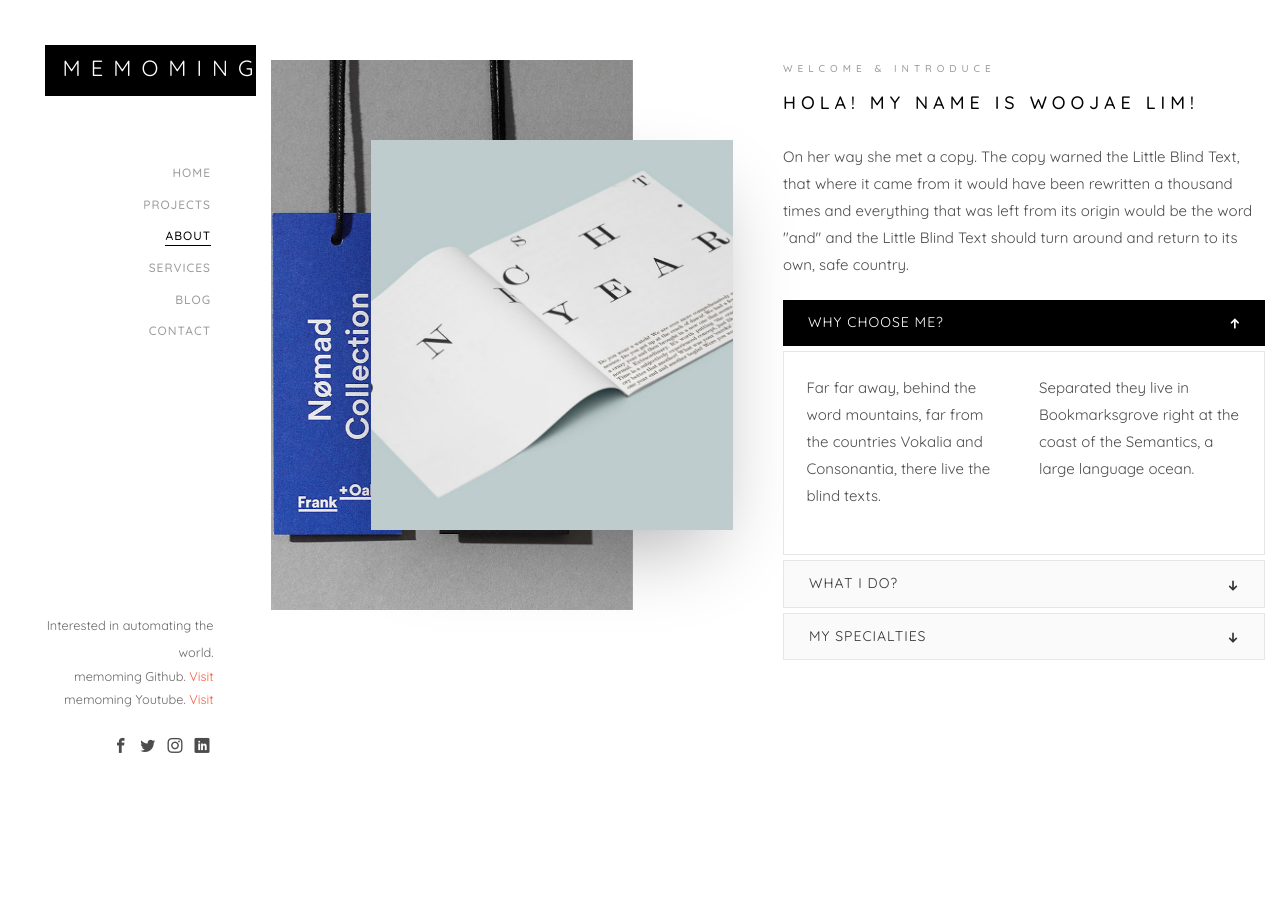
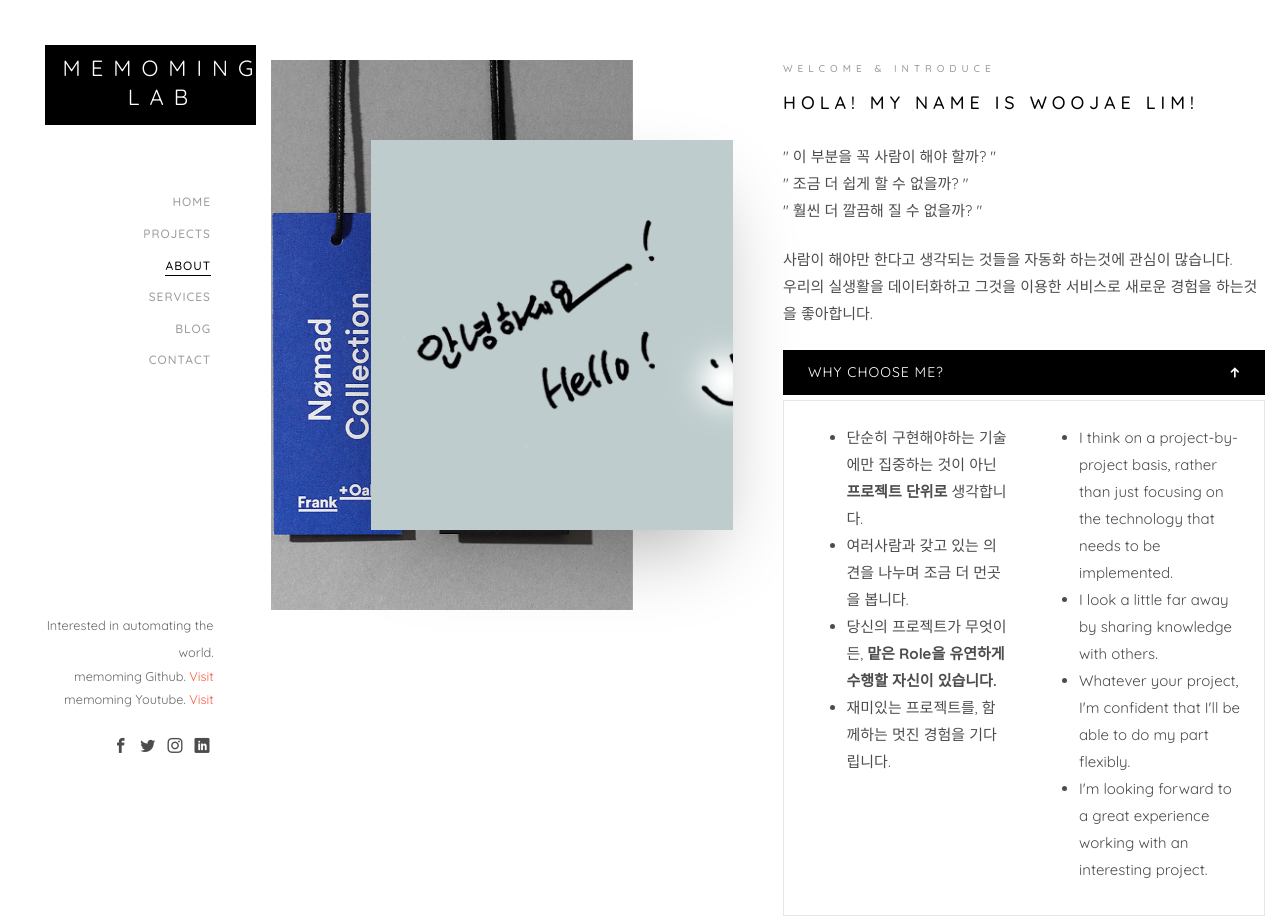
Before and after one commit to memoming/memoming.github.io, a plain HTML site: page about.html in a window 1280 px wide. Shown: the top 916 px of the page. Before the commit the page ends 815 px from the top, so only its background shows below. Drawn offline with Linux system fonts and the light colour scheme; files whose address does not match are found by name.

Commit message:
update profile

```diff
--- a/about.html
+++ b/about.html
@@ -3,7 +3,7 @@
 	<head>
 	<meta charset="utf-8">
 	<meta http-equiv="X-UA-Compatible" content="IE=edge">
-	<title>memoming's</title>
+	<title>:: memoming Lab ::</title>
 	<meta name="viewport" content="width=device-width, initial-scale=1">
 	<meta name="description" content="" />
 	<meta name="keywords" content="" />
@@ -48,7 +48,7 @@
 	<div id="colorlib-page">
 		<a href="#" class="js-colorlib-nav-toggle colorlib-nav-toggle"><i></i></a>
 		<aside id="colorlib-aside" role="complementary" class="border js-fullheight">
-			<h1 id="colorlib-logo"><a href="index.html"><span>memoming</span><span></span></a></h1>
+			<h1 id="colorlib-logo"><a href="index.html"><span>memoming</span><span>lab</span></a></h1>
 			<nav id="colorlib-main-menu" role="navigation">
 				<ul>
 					<li><a href="index.html">Home</a></li>
@@ -84,14 +84,21 @@
 					<div class="row">
 						<div class="col-md-6">
 							<div class="about-img animate-box" data-animate-effect="fadeInLeft" style="background-image: url(images/img_bg_2.jpg);">
-								<div class="about-img-2 animate-box" data-animate-effect="fadeInRight" style="background-image: url(images/img_bg_3.jpg);"></div>
+								<div class="about-img-2 animate-box" data-animate-effect="fadeInRight" style="background-image: url(images/mmm_img_1.png);"></div>
 							</div>
 						</div>
 						<div class="col-md-6 animate-box" data-animate-effect="fadeInLeft">
 							<div class="about-desc">
 								<span class="heading-meta">Welcome &amp; Introduce</span>
 								<h3>Hola! my name is Woojae Lim!</h3>
-								<p>On her way she met a copy. The copy warned the Little Blind Text, that where it came from it would have been rewritten a thousand times and everything that was left from its origin would be the word "and" and the Little Blind Text should turn around and return to its own, safe country.</p>
+								<p>
+									" 이 부분을 꼭 사람이 해야 할까? " <br/>
+									" 조금 더 쉽게 할 수 없을까? "<br/>
+									" 훨씬 더 깔끔해 질 수 없을까? "
+								</p>
+								<p>
+									사람이 해야만 한다고 생각되는 것들을 자동화 하는것에 관심이 많습니다. <br/>
+									우리의 실생활을 데이터화하고 그것을 이용한 서비스로 새로운 경험을 하는것을 좋아합니다. <br/>
 							</div>
 							<div class="fancy-collapse-panel">
 								<div class="panel-group" id="accordion" role="tablist" aria-multiselectable="true">
@@ -106,10 +113,20 @@
 									         <div class="panel-body">
 									            <div class="row">
 										      		<div class="col-md-6">
-										      			<p>Far far away, behind the word mountains, far from the countries Vokalia and Consonantia, there live the blind texts. </p>
+														<ul>
+															<li>단순히 구현해야하는 기술에만 집중하는 것이 아닌 <strong>프로젝트 단위로</strong> 생각합니다.</li>
+															<li>여러사람과 갖고 있는 의견을 나누며 조금 더 먼곳을 봅니다.</li>
+															<li>당신의 프로젝트가 무엇이든, <strong>맡은 Role을 유연하게 수행할 자신이 있습니다.</strong></li>
+															<li>재미있는 프로젝트를, 함께하는 멋진 경험을 기다립니다.</li>
+														</ul>
 										      		</div>
 										      		<div class="col-md-6">
-										      			<p>Separated they live in Bookmarksgrove right at the coast of the Semantics, a large language ocean.</p>
+														<ul>
+															<li>I think on a project-by-project basis, rather than just focusing on the technology that needs to be implemented.</li>
+															<li>I look a little far away by sharing knowledge with others.</li>
+															<li>Whatever your project, I'm confident that I'll be able to do my part flexibly.</li>
+															<li>I'm looking forward to a great experience working with an interesting project.</li>
+														</ul>
 										      		</div>
 										      	</div>
 									         </div>
@@ -124,11 +141,15 @@
 									    </div>
 									    <div id="collapseTwo" class="panel-collapse collapse" role="tabpanel" aria-labelledby="headingTwo">
 									        <div class="panel-body">
-									            <p>Far far away, behind the word <strong>mountains</strong>, far from the countries Vokalia and Consonantia, there live the blind texts. Separated they live in Bookmarksgrove right at the coast of the Semantics, a large language ocean.</p>
-													<ul>
-														<li>Separated they live in Bookmarksgrove right</li>
-														<li>Separated they live in Bookmarksgrove right</li>
-													</ul>
+												<p>
+													머신러닝과 딥러닝에 대한 흥미를 가지고 학생연구원으로 활동했으며 데이터 처리과정에서 통계에 대한 중요함과 재미를 느껴
+													현재 외부연구원으로 국내 여러 대학이 함께 운영하는 통합 LAB에 참여, 프로젝트를 진행하며 통계와 A.I.를 함께 재미있게 공부중입니다.
+												</p>
+												<ul>
+													<li>Machine Learning & Deep Learning</li>
+													<li>Web Front & Back-End Development</li>
+													<li>Android App Development</li>
+												</ul>
 									        </div>
 									    </div>
 									</div>
@@ -141,7 +162,12 @@
 									    </div>
 									    <div id="collapseThree" class="panel-collapse collapse" role="tabpanel" aria-labelledby="headingThree">
 									        <div class="panel-body">
-									            <p>Far far away, behind the word <strong>mountains</strong>, far from the countries Vokalia and Consonantia, there live the blind texts. Separated they live in Bookmarksgrove right at the coast of the Semantics, a large language ocean.</p>
+												<ul>
+													<li>Planning a project</li>
+													<li>Machine Learning & Deep Learning</li>
+													<li>Big Data Analytics</li>
+													<li>Platform Development</li>
+												</ul>
 									        </div>
 									    </div>
 									</div>
```
Also changed, not shown: blog.html (+2 -2 lines), contact.html (+2 -2 lines), index.html (+2 -2 lines), services.html (+2 -2 lines), work-single.html (+3 -3 lines), work.html (+2 -2 lines), images/9_QVUZbp.jpg (added), images/AdobeStock_45610682-846x459.jpeg (added), images/about_img_1.jpg (added), images/communityleader_umbrellasimage.jpg (added), images/focused-programmer-writing-code-840x500.jpg (added), images/images.png (added), images/iot.png (added), images/man-programmer-working-on-computer-260nw-1080697565.jpg (added), 1 more files.
